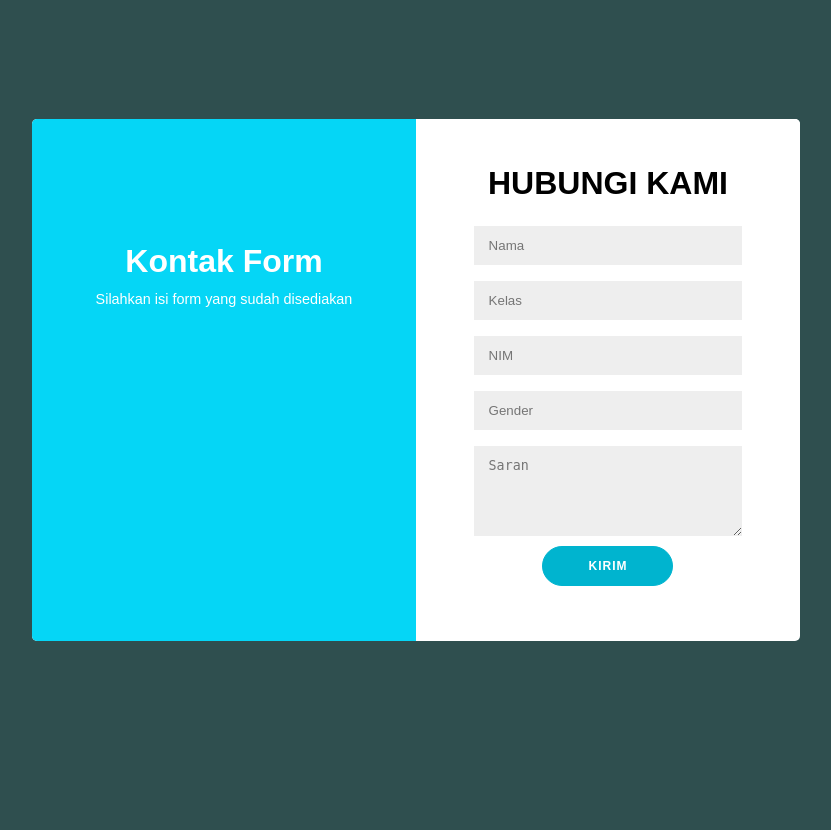
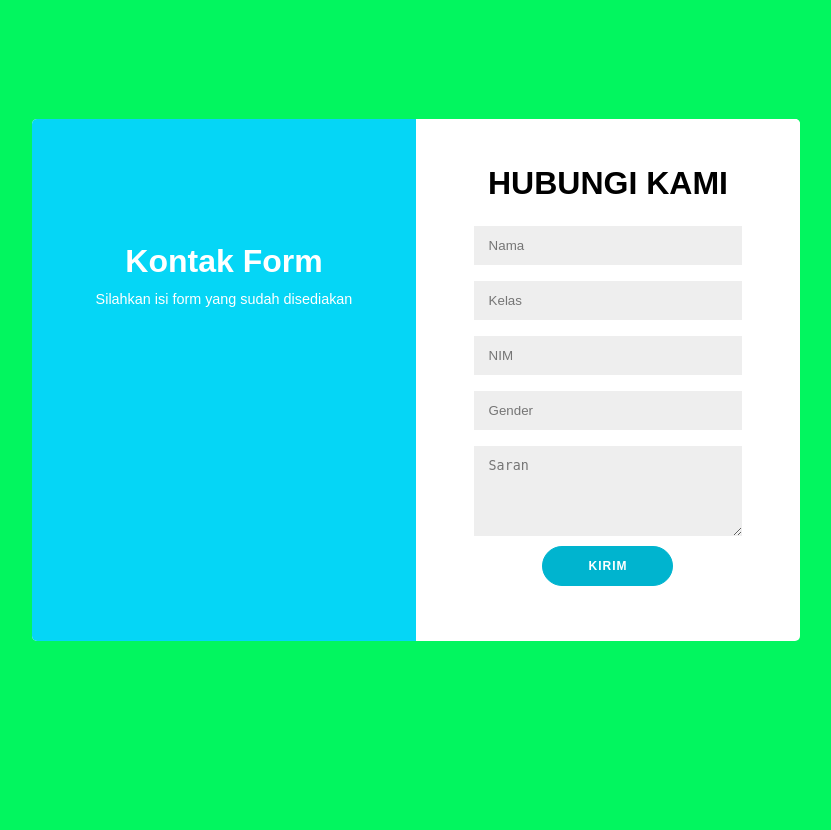
Before and after one commit to rzkymavll/FormKontak, a PHP site: page / in a window 1280 px wide. Shown: the whole page, without its empty margins (224-1055 px from the left). Run offline with PHP 8.4, Linux system fonts and the light colour scheme.

Commit message:
ubah warna background

```diff
--- a/style.css
+++ b/style.css
@@ -4,7 +4,7 @@
 }
 
 body {
-    background: #2F4F4F;
+    background: #02f65f;
     display: flex;
     justify-content: center;
     align-items: center;
```
